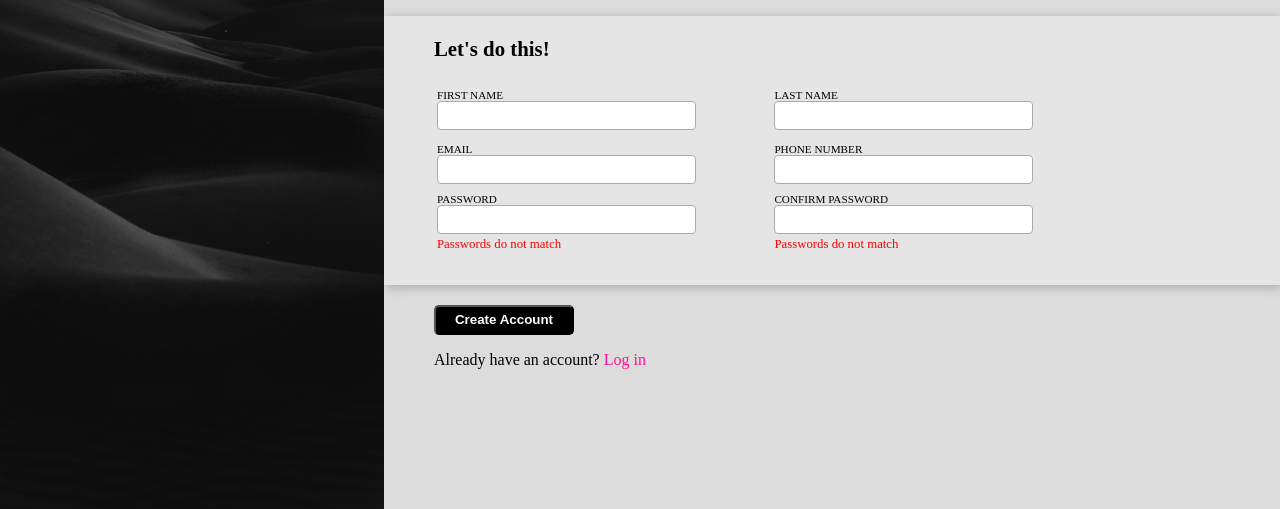
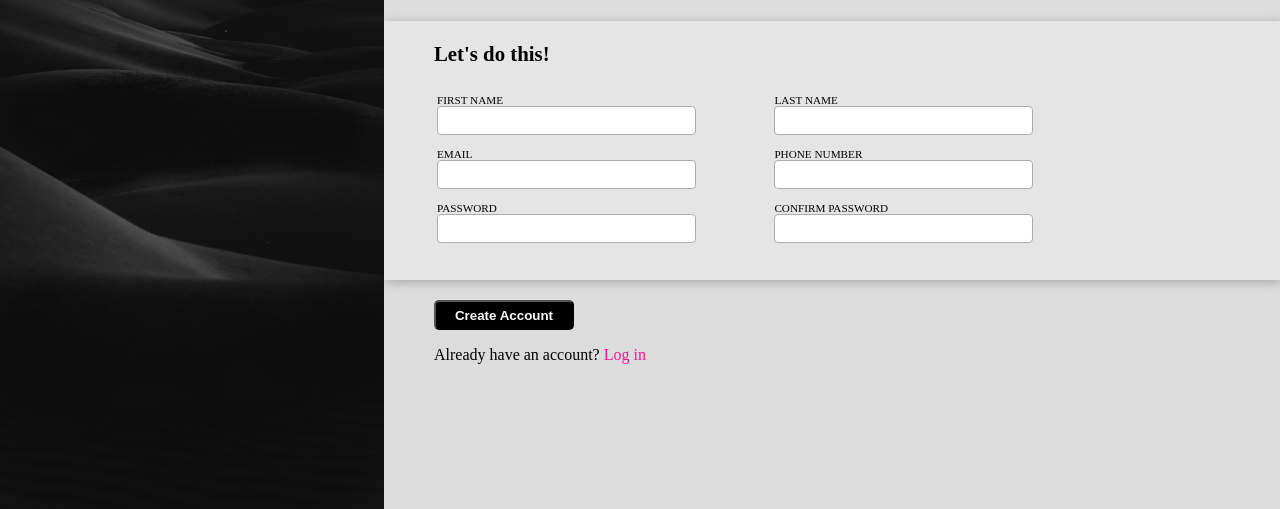
Before and after one commit to elvisnipah/sign-up-form, a plain HTML site: page index.html in a window 1280 px wide. Shown: the part 291-800 px from the top of the page. Drawn offline with Linux system fonts and the light colour scheme.

Commit message:
Remove invalid password text

```diff
--- a/style.css
+++ b/style.css
@@ -112,11 +112,11 @@ input:focus:invalid {
     border: 2px solid rgb(247, 60, 60);
 }
 
-input:invalid + span::after {
+/* input:invalid + span::after {
     font-size: 0.8em;
     content: 'Passwords do not match';
     color: red;
-  }
+} */
 
 label {
     font-size: 0.7rem;
```
